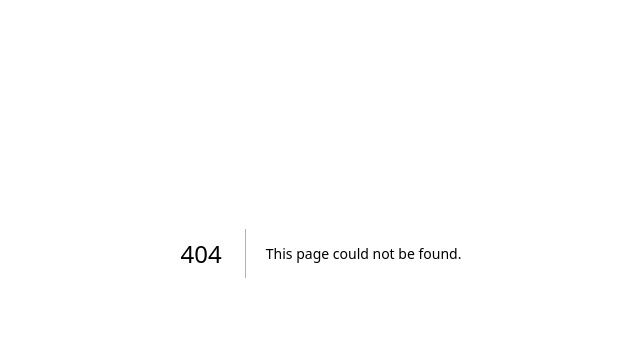
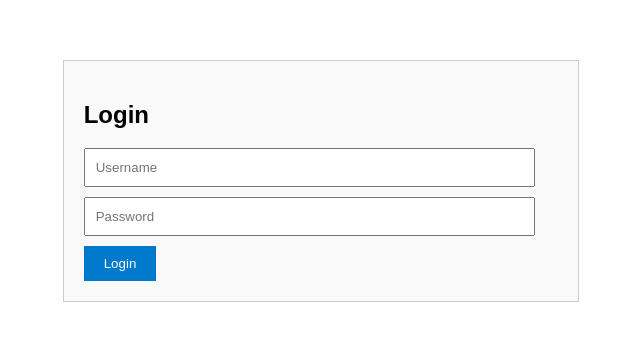
Before and after one commit to redgerxu/tutorhub, a Next.js app: page /login in a window 1280 px wide. Before the commit this address had no page. Shown: the part 147-488 px from the top of the page, without its empty margins (319-959 px from the left). Built offline with nearby package versions, Linux system fonts and the light colour scheme.

Commit message:
login page + scss

```diff
--- a/src/app/layout.tsx
+++ b/src/app/layout.tsx
@@ -1,7 +1,7 @@
 import "./globals.css";
 import type { Metadata } from "next";
 import { Inter } from "next/font/google";
-
+import Navbar from "@/components/Navbar";
 const inter = Inter({ subsets: ["latin"] });
 
 export const metadata: Metadata = {
@@ -16,7 +16,10 @@ export default function RootLayout({
 }) {
   return (
     <html lang="en">
-      <body className={inter.className}>{children}</body>
+      <body className={inter.className}>
+        <Navbar />
+        {children}
+      </body>
     </html>
   );
 }
--- /dev/null
+++ b/src/app/variables.module.scss
@@ -0,0 +1,6 @@
+$primary-color: #007acc;
+$secondary-color: #e67e22;
+$background-color: #f5f5f5;
+$text-color: #333333;
+$text-white: #ffffff;
+$highlight-color: #ffc107;
--- a/src/components/Navbar.module.css
+++ b/src/components/Navbar.module.css
@@ -0,0 +1,18 @@
+.container {
+  display: grid;
+  grid-template-columns: repeat(5, 1fr);
+  grid-column-gap: 0px;
+  grid-row-gap: 0px;
+  grid-template-areas: repeat(5, "link");
+}
+
+.navlink {
+  padding: 0.25em;
+  color: --text-color;
+  grid-area: link;
+}
+
+.navlink a {
+  color: inherit;
+  text-decoration: none;
+}
--- a/src/pages/Login.module.css
+++ b/src/pages/login/index.module.scss
@@ -1,34 +1,32 @@
-body {
-  font-family: Arial, sans-serif;
-}
-header {
-  background-color: #333;
-  color: #fff;
-  text-align: center;
-  padding: 10px 0;
-}
-.userAuthentication {
+@import "../../app/variables.module.scss";
+
+.container {
   display: flex;
   justify-content: center;
   align-items: center;
   height: 80vh;
 }
-.registration,
+.container h2 {
+  font-family: Arial, Helvetica, sans-serif;
+}
+
 .login {
   border: 1px solid #ccc;
   padding: 20px;
   margin: 20px;
   background-color: #f9f9f9;
 }
-input[type="text"],
-input[type="password"] {
-  width: 100%;
+
+.container input[type="text"],
+.container input[type="password"] {
+  width: 90%;
   padding: 10px;
   margin-bottom: 10px;
 }
-button {
-  background-color: #333;
-  color: #fff;
+
+.container button {
+  background-color: $primary-color;
+  color: $text-white;
   border: none;
   padding: 10px 20px;
   cursor: pointer;
--- /dev/null
+++ b/src/pages/login/index.tsx
@@ -0,0 +1,55 @@
+import { ChangeEvent, ChangeEventHandler, useState } from "react";
+import styles from "./index.module.scss";
+
+export default function Login() {
+  const [username, setUsername] = useState("");
+  const [password, setPassword] = useState("");
+  const [registering, setRegistering] = useState(false);
+
+  function submit() {
+    alert(username + password);
+  }
+
+  const changeUsername: ChangeEventHandler<HTMLInputElement> = (
+    e: ChangeEvent<HTMLInputElement>
+  ) => {
+    const { value } = e.target;
+
+    setUsername(value);
+  };
+
+  const changePassword: ChangeEventHandler<HTMLInputElement> = (
+    e: ChangeEvent<HTMLInputElement>
+  ) => {
+    const { value } = e.target;
+
+    setPassword(value);
+  };
+
+  return (
+    <div className={styles.container}>
+      <div className={styles.login}>
+        <h2>{registering ? "Register" : "Login"}</h2>
+        <form>
+          <input
+            type="text"
+            placeholder="Username"
+            value={username}
+            onChange={changeUsername}
+            required
+          />
+          <input
+            type="password"
+            placeholder="Password"
+            value={password}
+            onChange={changePassword}
+            required
+          />
+          <button type="submit" onClick={submit}>
+            {registering ? "Register" : "Login"}
+          </button>
+        </form>
+      </div>
+    </div>
+  );
+}
```
Also changed, not shown: package.json (+7 -5 lines), src/components/Navbar.tsx (+11 -2 lines), src/firebase.ts (added, +21 -0 lines), src/pages/Login.tsx (deleted, +0 -41 lines), 2 other files (tests, documents, lock files or other folders).
